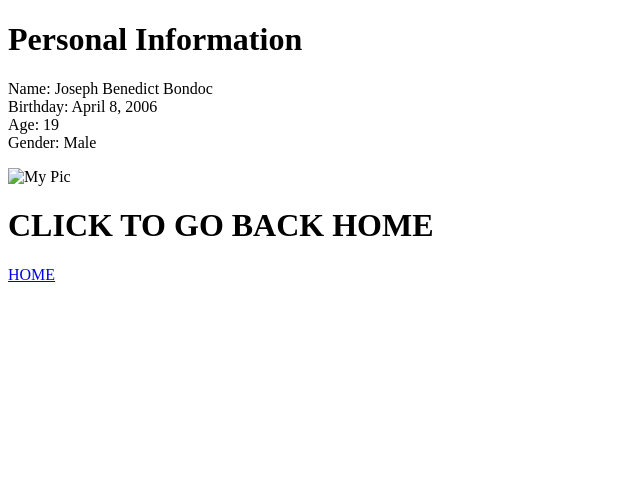
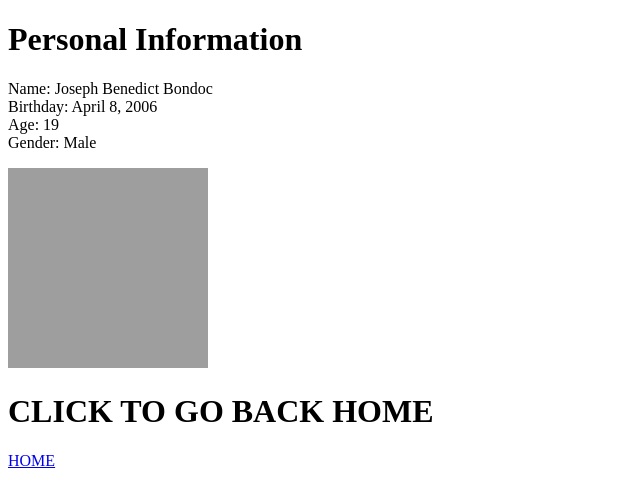
Before and after one commit to sphbndc/TSA1, a plain HTML site: page info.html in a window 1280 px wide. Shown: the whole page, without its empty margins (0-640 px from the left). Drawn offline with Linux system fonts and the light colour scheme; the site is published under a folder, as on GitHub Pages, so addresses that start at the root find nothing.

Commit message:
Update info.html

```diff
--- a/info.html
+++ b/info.html
@@ -13,7 +13,7 @@
         Age: 19 <br>
         Gender: Male <br>
     </p>
-    <img src="/images/mypic.jpg" width="200px" height="200px"; alt="My Pic"><br>
+    <img src="images/mypic.jpg" width="200px" height="200px"; alt="My Pic"><br>
     <h1> CLICK TO GO BACK HOME</h1>
     <p>
         <a href="index.html">HOME</a><br>
```
